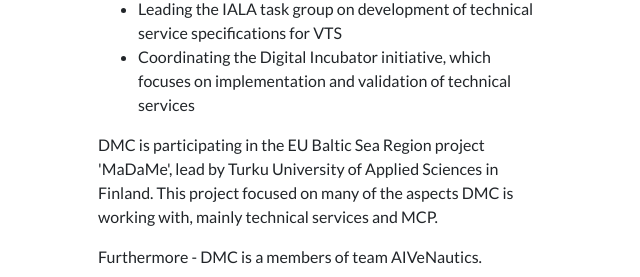
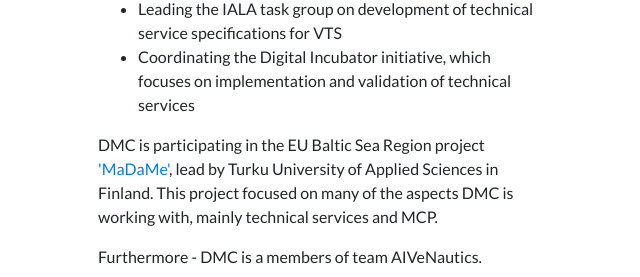
Before and after one commit to Team-AIVN/DMC, a website: page index.html in a window 1280 px wide. Shown: the part 1224-1501 px from the top of the page, 605-1245 px from the left. Drawn offline with Linux system fonts and the light colour scheme.

Commit message:
link to madame page

```diff
--- a/index.html
+++ b/index.html
@@ -200,7 +200,7 @@
               <li>Leading the IALA task group on development of technical service specifications for VTS</li>
               <li>Coordinating the Digital Incubator initiative, which focuses on implementation and validation of technical services</li>
             </ul>
-            <p>DMC is participating in the EU Baltic Sea Region project 'MaDaMe', lead by Turku University of Applied Sciences in Finland. This project focused on many of the aspects DMC is working with, mainly technical services and MCP.</p>
+            <p>DMC is participating in the EU Baltic Sea Region project <a href="https://dmc.international/madame.html" target="_blank">'MaDaMe'</a>, lead by Turku University of Applied Sciences in Finland. This project focused on many of the aspects DMC is working with, mainly technical services and MCP.</p>
             <p>Furthermore - DMC is a members of team AIVeNautics.</p>
           </div>
         </div>
```
